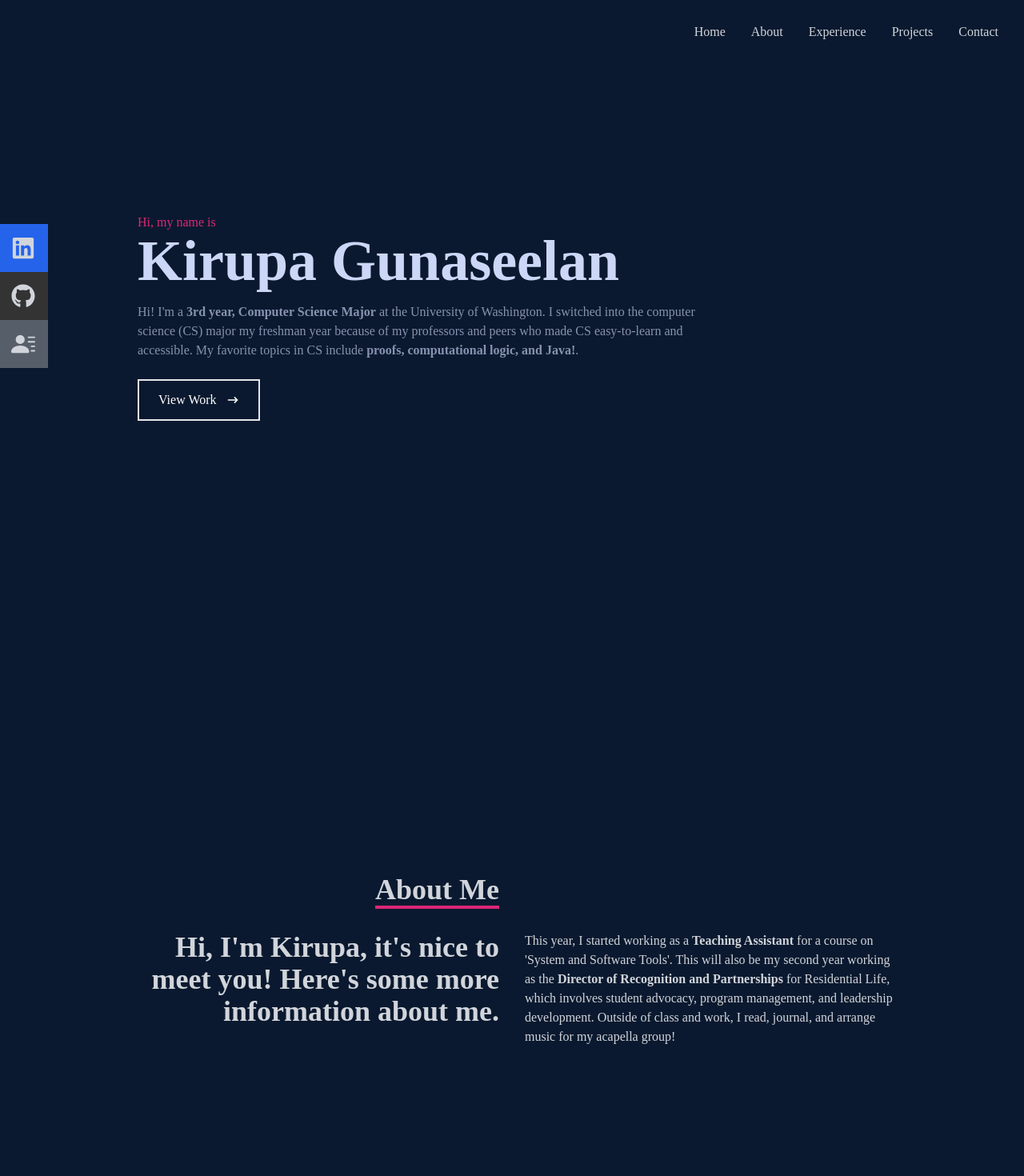
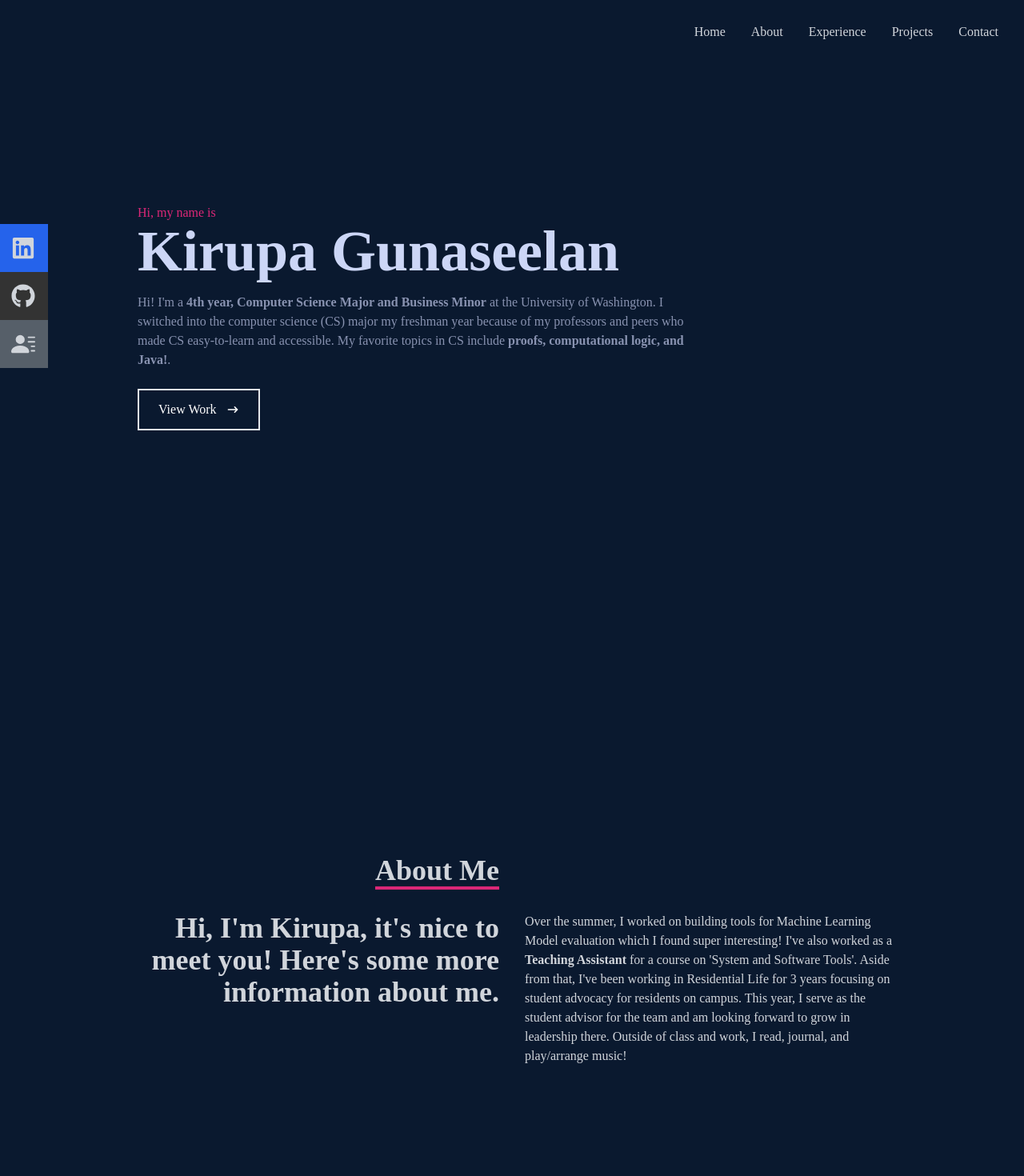
Before and after one commit to kirupanandhini/portfolio, a React (Create React App) app: page / in a window 1280 px wide. Shown: the top 1470 px of the page at 80% size. Built offline with nearby package versions, Linux system fonts and the light colour scheme.

Commit message:
updated for senior year

```diff
--- a/src/components/About.jsx
+++ b/src/components/About.jsx
@@ -21,13 +21,12 @@ export default function About() {
           </div>
           <div>
             <p>
-              This year, I started working as a <b>Teaching Assistant</b> for a
-              course on 'System and Software Tools'. This will also be my second
-              year working as the
-              <b> Director of Recognition and Partnerships</b> for Residential
-              Life, which involves student advocacy, program management, and
-              leadership development. Outside of class and work, I read,
-              journal, and arrange music for my acapella group!
+              Over the summer, I worked on building tools for Machine Learning Model evaluation
+              which I found super interesting! I've also worked as a <b>Teaching Assistant</b> for a
+              course on 'System and Software Tools'. Aside from that, I've been working in Residential
+              Life for 3 years focusing on student advocacy for residents on campus. This year, I serve as the
+              student advisor for the team and am looking forward to grow in leadership there. Outside of class and work, I read,
+              journal, and play/arrange music!
             </p>
           </div>
         </div>
--- a/src/components/Home.jsx
+++ b/src/components/Home.jsx
@@ -14,7 +14,7 @@ const Home = () => {
           UW Computer Science
         </h2> */}
         <p className="text-[#8892b0] py-4 max-w-[700px]">
-          Hi! I'm a <b>3rd year, Computer Science Major</b> at the University of
+          Hi! I'm a <b>4th year, Computer Science Major and Business Minor</b> at the University of
           Washington. I switched into the computer science (CS) major my
           freshman year because of my professors and peers who made CS
           easy-to-learn and accessible. My favorite topics in CS include{" "}
--- a/src/components/Projects.jsx
+++ b/src/components/Projects.jsx
@@ -14,7 +14,7 @@ export default function Projects() {
           </p>
           <p className="py-6">
             Here's a description of my projects. To find more information, check
-            out my Githubt!
+            out my Github!
           </p>
         </div>
 
--- a/src/components/Skills.jsx
+++ b/src/components/Skills.jsx
@@ -39,7 +39,7 @@ export default function Skills() {
           </div>
           <div className="shadow-md shadow-[#040c16] hover:scale-110 duration-500">
             <img className="w-20 mx-auto" src={Node} alt="HTML icon" />
-            <p className="my-4 ">Node</p>
+            <p className="my-4 ">Python</p>
           </div>
 
           <div className="shadow-md shadow-[#040c16] hover:scale-110 duration-500">
```
